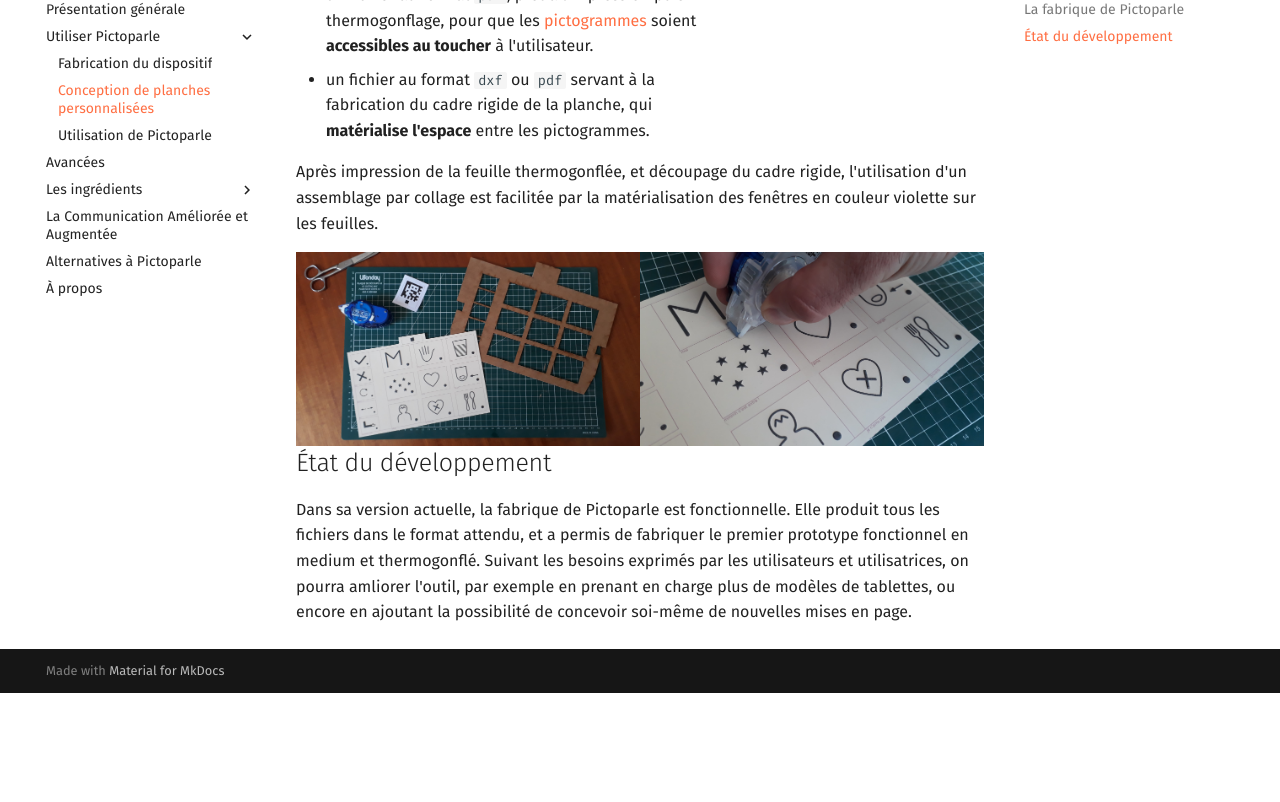
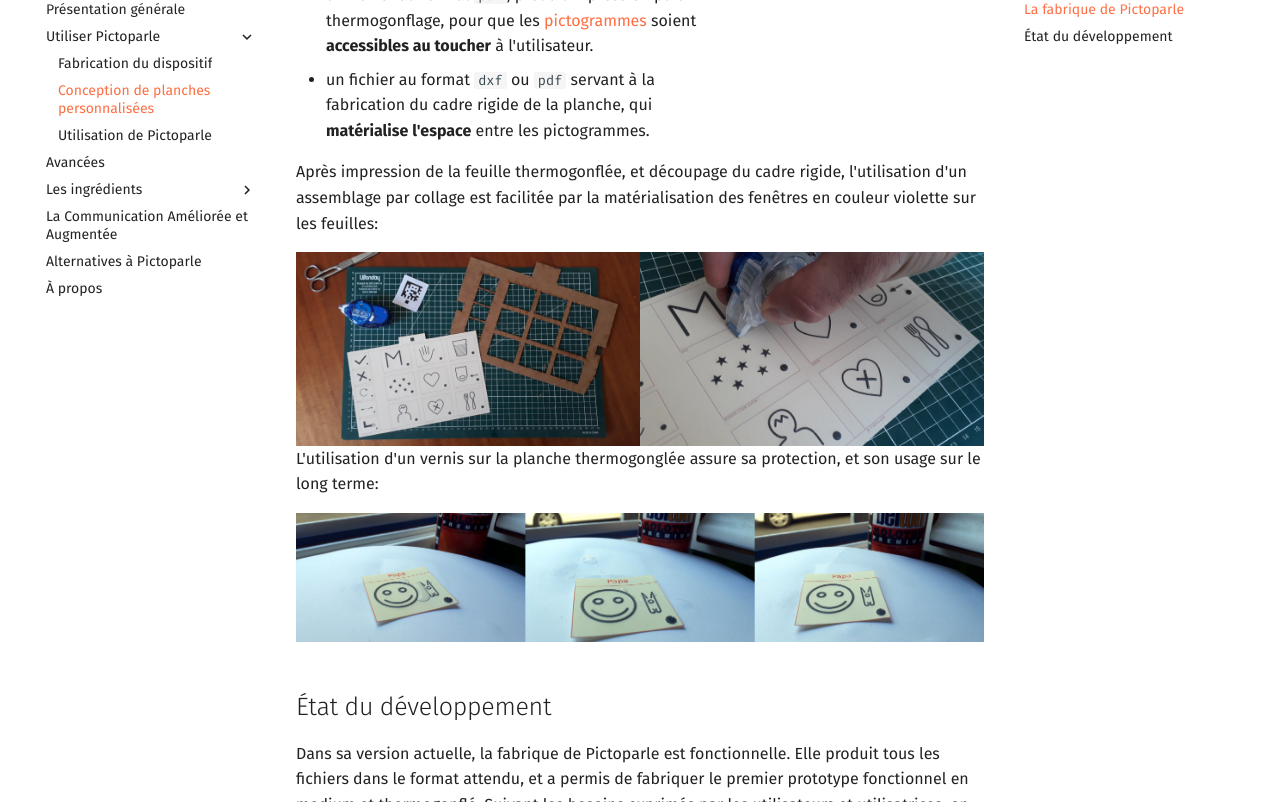
Before and after one commit to jmtrivial/pictoparle-website, an MkDocs documentation site: the page built from docs/conception-planches.md, in a window 1280 px wide and 900 px high, scrolled down 987 px, cut to the strip 98-900 px from the top of the window. Built offline with MkDocs 1.6.1 and Material for MkDocs 9.7.7, drawn with Linux system fonts in a browser that asks for light colours; before the commit the page ends 1778 px from its top, so only the background shows below that.

Commit message:
Amélioration des illustrations de la fabrication de la planche

```diff
--- a/docs/conception-planches.md
+++ b/docs/conception-planches.md
@@ -24,12 +24,17 @@ La fabrique de pictoparle génère trois fichiers distincts:
 - un fichier au format ``pdf``, prêt à l'impression puis thermogonflage, pour que les [pictogrammes](pictogrammes.md) soient **accessibles au toucher** à l'utilisateur.
 - un fichier au format ``dxf`` ou ``pdf`` servant à la fabrication  du cadre rigide de la planche, qui **matérialise l'espace** entre les pictogrammes.
 
-Après impression de la feuille thermogonflée, et découpage du cadre rigide, l'utilisation d'un assemblage par collage est facilitée par la matérialisation des fenêtres en couleur violette sur les feuilles.
+Après impression de la feuille thermogonflée, et découpage du cadre rigide, l'utilisation d'un assemblage par collage est facilitée par la matérialisation des fenêtres en couleur violette sur les feuilles:
 
 ![Utilisation d'une colle ruban](img/colle-ruban.jpg){.medium .float-right}
 ![Assemblage de la planche](img/assemblage-planche.jpg){.medium .float-right}
 
 
+L'utilisation d'un vernis sur la planche thermogonglée assure sa protection, et son usage sur le long terme:
+
+![Assemblage de la planche](img/vernis.jpg)
+
+
 ## État du développement
 
 Dans sa version actuelle, la fabrique de Pictoparle est fonctionnelle. Elle produit tous les fichiers dans le format attendu, et a permis de fabriquer le premier prototype fonctionnel en medium et thermogonflé. Suivant les besoins exprimés par les utilisateurs et utilisatrices, on pourra amliorer l'outil, par exemple en prenant en charge plus de modèles de tablettes, ou encore en ajoutant la possibilité de concevoir soi-même de nouvelles mises en page.
```
Also changed, not shown: docs/img/assemblage-planche.jpg, docs/img/colle-ruban.jpg, docs/img/vernis.jpg (added).
